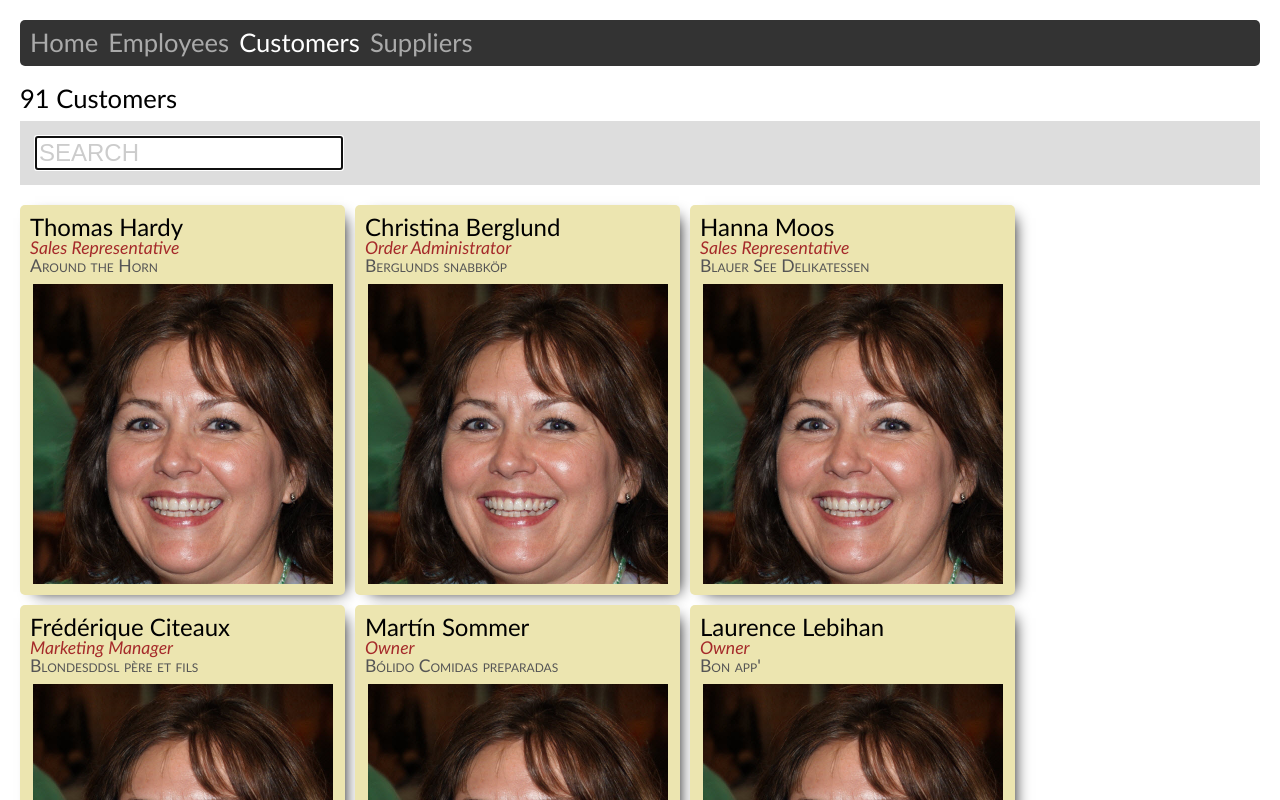
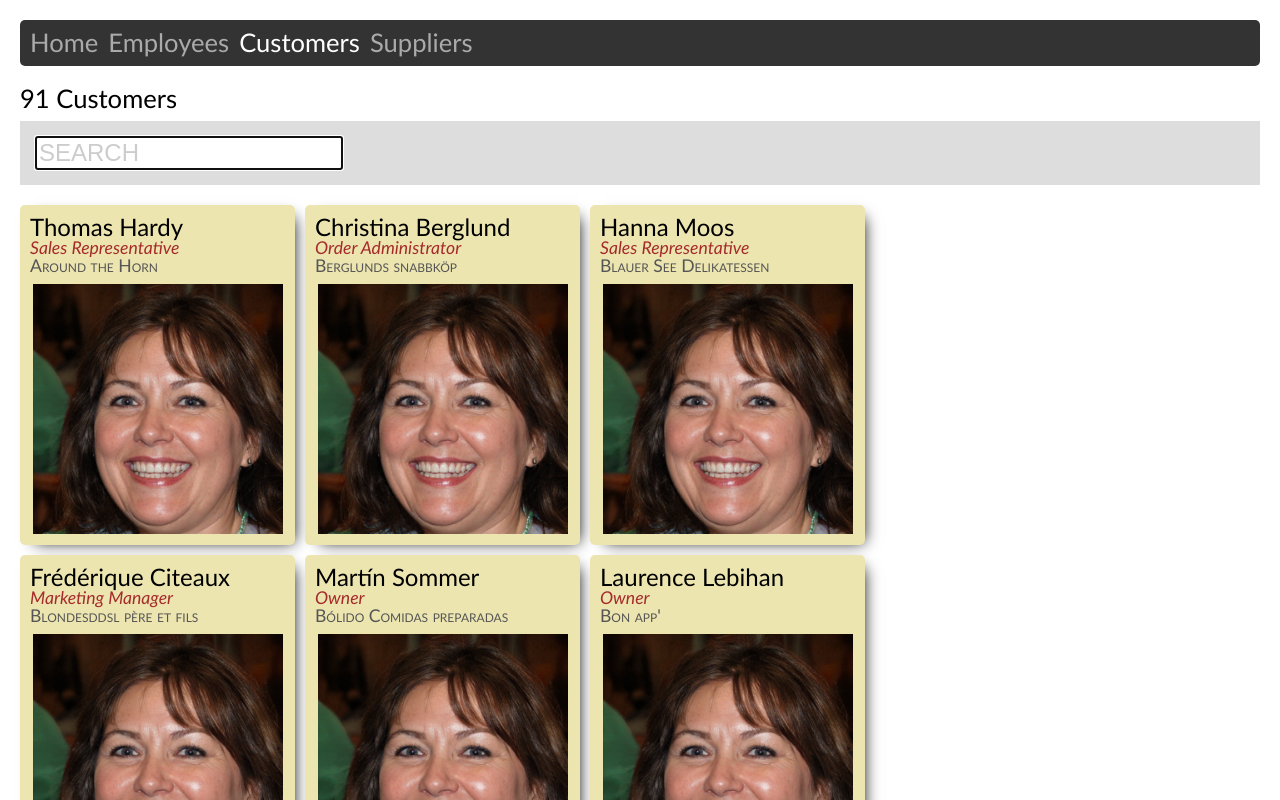
Before and after one commit to edwardtanguay/react-items-page-search-and-display, a React (Create React App) app: page /customers in a window 1280 px wide. Shown: the top 800 px of the page. Built offline with nearby package versions, Linux system fonts and the light colour scheme.

Commit message:
customer photo smaller

```diff
--- a/src/styles/pageCustomers.scss
+++ b/src/styles/pageCustomers.scss
@@ -2,7 +2,7 @@ $item_card_background: rgb(236, 229, 176);
 
 div.pageCustomers {
 	div.itemCard {
-		width: 300px;
+		width: 250px;
 		background: $item_card_background;
 		margin: 0 10px 10px 0;
 		padding: 10px 15px 5px 10px;
@@ -22,7 +22,7 @@ div.pageCustomers {
 			font-variant: small-caps;
 		}
 		img.photo {
-			width: 300px;
+			width: 250px;
 			margin: 10px 5px 2px 3px;
 			cursor: pointer;
 		}
```
